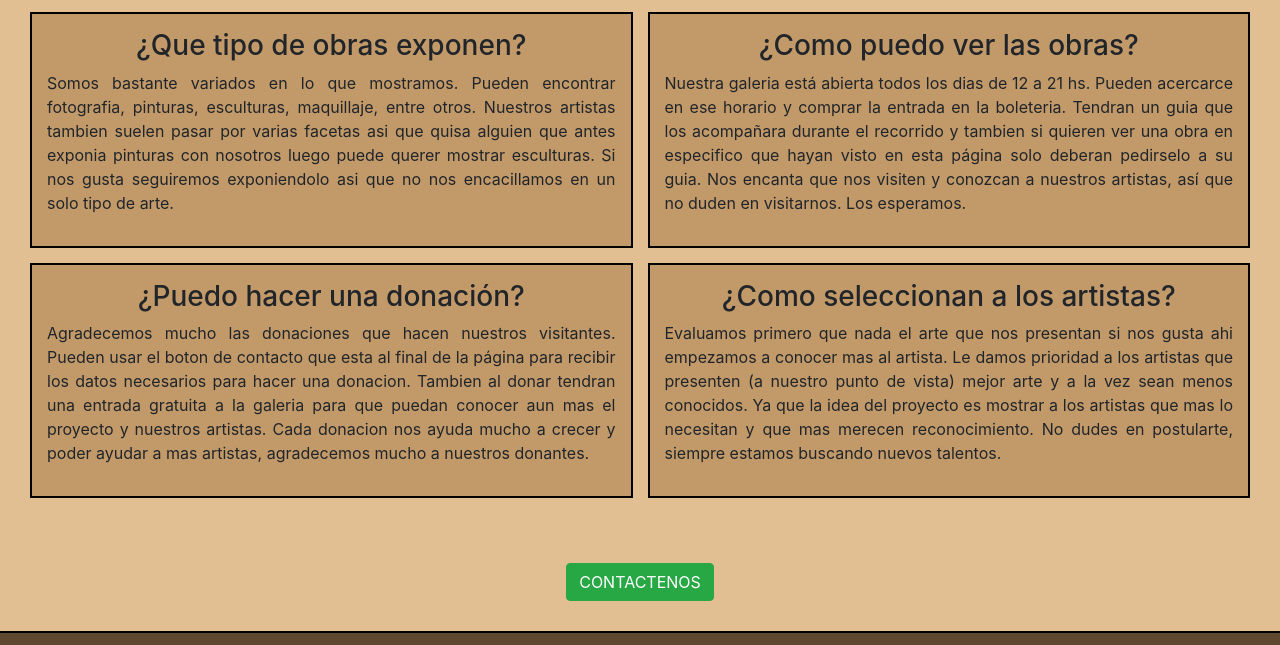
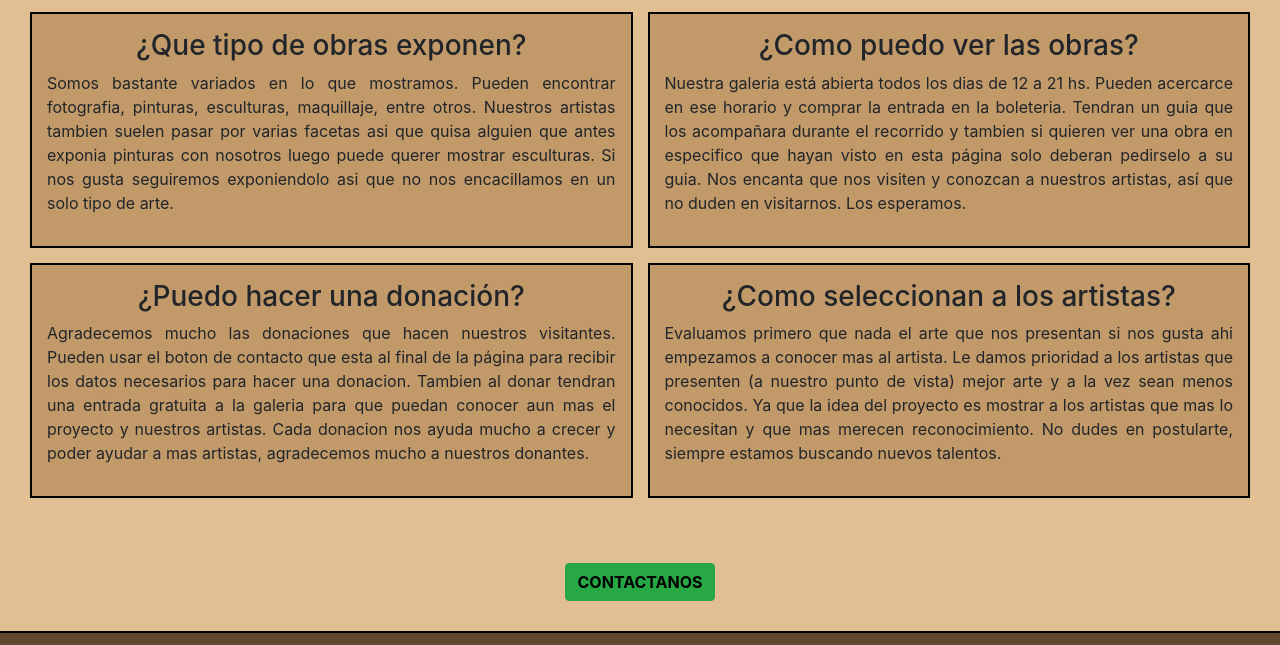
Before and after one commit to NJaredGrosso/galeria_arte, a website: page Pages/ayuda.html in a window 1280 px wide. Shown: the part 690-1335 px from the top of the page. Drawn offline with nearby package versions, Linux system fonts and the light colour scheme.

Commit message:
Correccion de errores

```diff
--- a/Pages/ayuda.html
+++ b/Pages/ayuda.html
@@ -92,7 +92,9 @@
             </div>
         </div>
         <div id="ayuda__contacto">
-            <button onclick="location.href='https://api.whatsapp.com'" class="btn btn-success">CONTACTENOS</button>
+            <button class="btn btn-success">
+                <a href="https://api.whatsapp.com" target="_blank">CONTACTANOS</a>
+            </button>
         </div>
 
     </main>
--- a/scss/_main.scss
+++ b/scss/_main.scss
@@ -6,7 +6,7 @@
 #body{
     @include sizes100;
     background-color: map-get($colors, fondo);
-
+}
 #head{
     width: 100%;
     height: 80px;
@@ -317,6 +317,12 @@
 #ayuda__contacto{
     @include flexcol-centrado-v;
     margin: $pad-normal;
+    button{
+        a{
+            color: black;
+            font-weight: bold;
+        }
+    }
 }
 
 @media screen and (min-width: 576px) {
@@ -373,4 +379,3 @@
     grid-column-start: 2;
 }
 }
-}
```
Also changed, not shown: css/estilossass.css.
